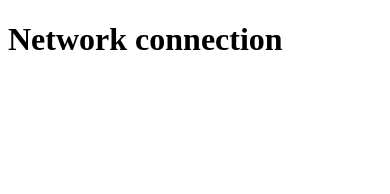
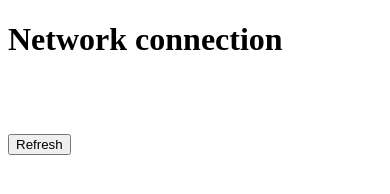
Before and after one commit to joanna19uek/network, a plain HTML site: page www/index.html in a window 390 px wide. Drawn offline with Linux system fonts and the light colour scheme; some packages are replaced by stand-ins of ours.

Commit message:
Added refresh button

```diff
--- a/www/index.html
+++ b/www/index.html
@@ -9,6 +9,7 @@
     <body onload="init()">
         <h1>Network connection</h1><br>
         <div id="connected"></div><br>
-        <div id="state"></div>
+        <div id="state"></div><br>
+        <input type="button" value="Refresh" onclick="checkConnection()">
     </body>
 </html>
```
